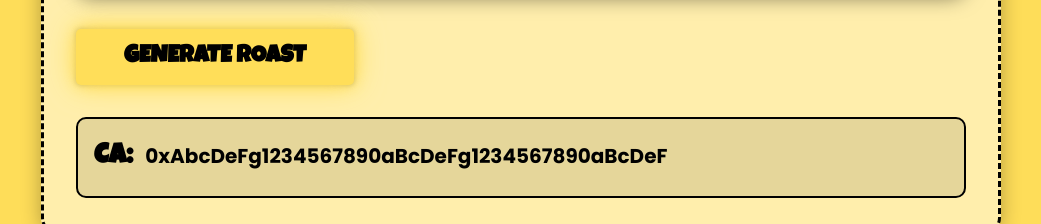
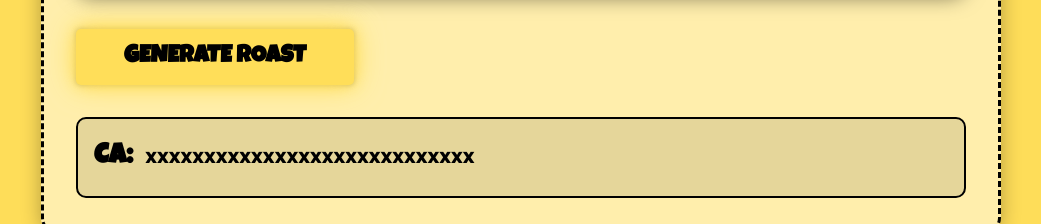
Before and after one commit to cryko98/roaster1, a plain HTML site: page index.html in a window 1280 px wide. Shown: the part 2281-2505 px from the top of the page, without its empty margins (119-1160 px from the left). Drawn offline with Linux system fonts and the light colour scheme.

Commit message:
Update index.html

```diff
--- a/index.html
+++ b/index.html
@@ -380,7 +380,7 @@
 
                 <!-- New text box for the token address -->
                 <div id="token-address-box" class="token-address-box">
-                    <p id="token-address" class="token-address"><span class="token-address-ca">CA:</span> 0xAbcDeFg1234567890aBcDeFg1234567890aBcDeF</p>
+                    <p id="token-address" class="token-address"><span class="token-address-ca">CA:</span> xxxxxxxxxxxxxxxxxxxxxxxxxxxx</p>
                 </div>
             </section>
 
```
